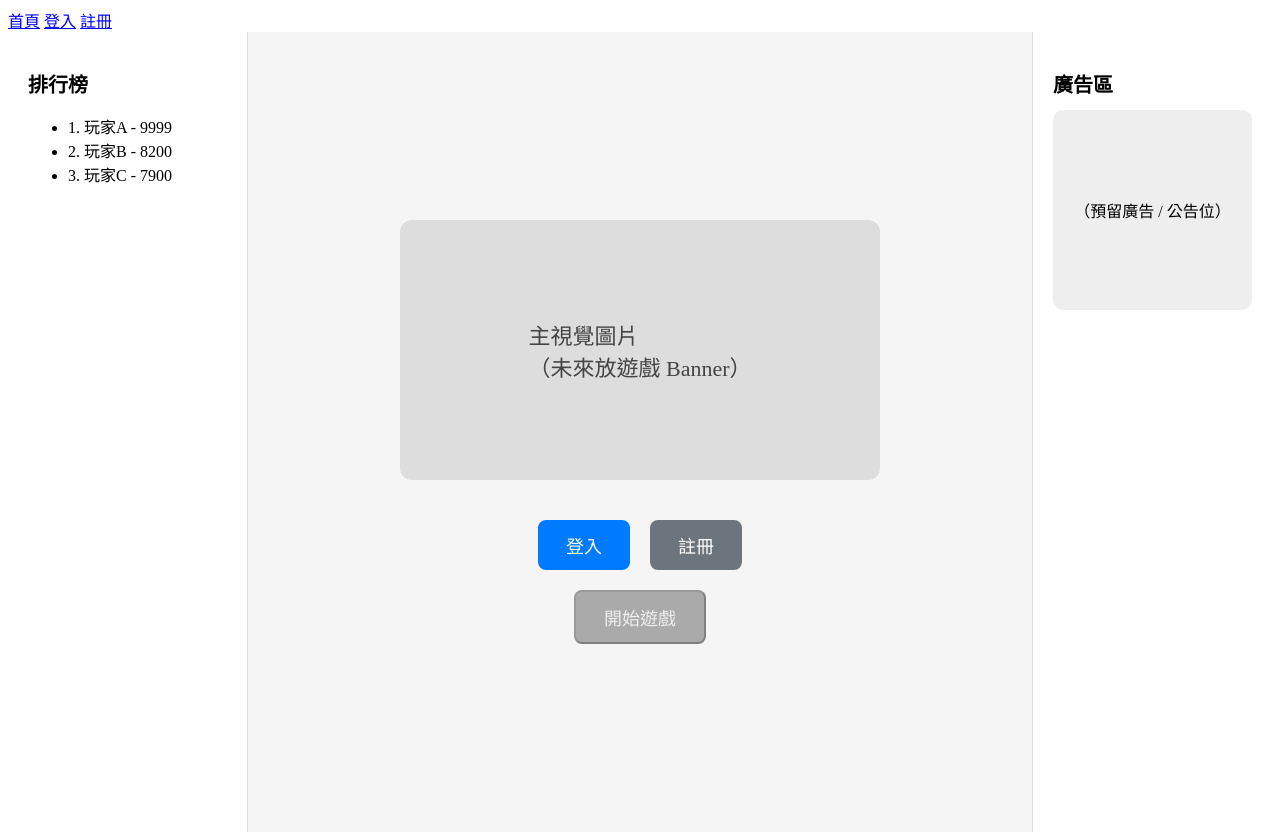
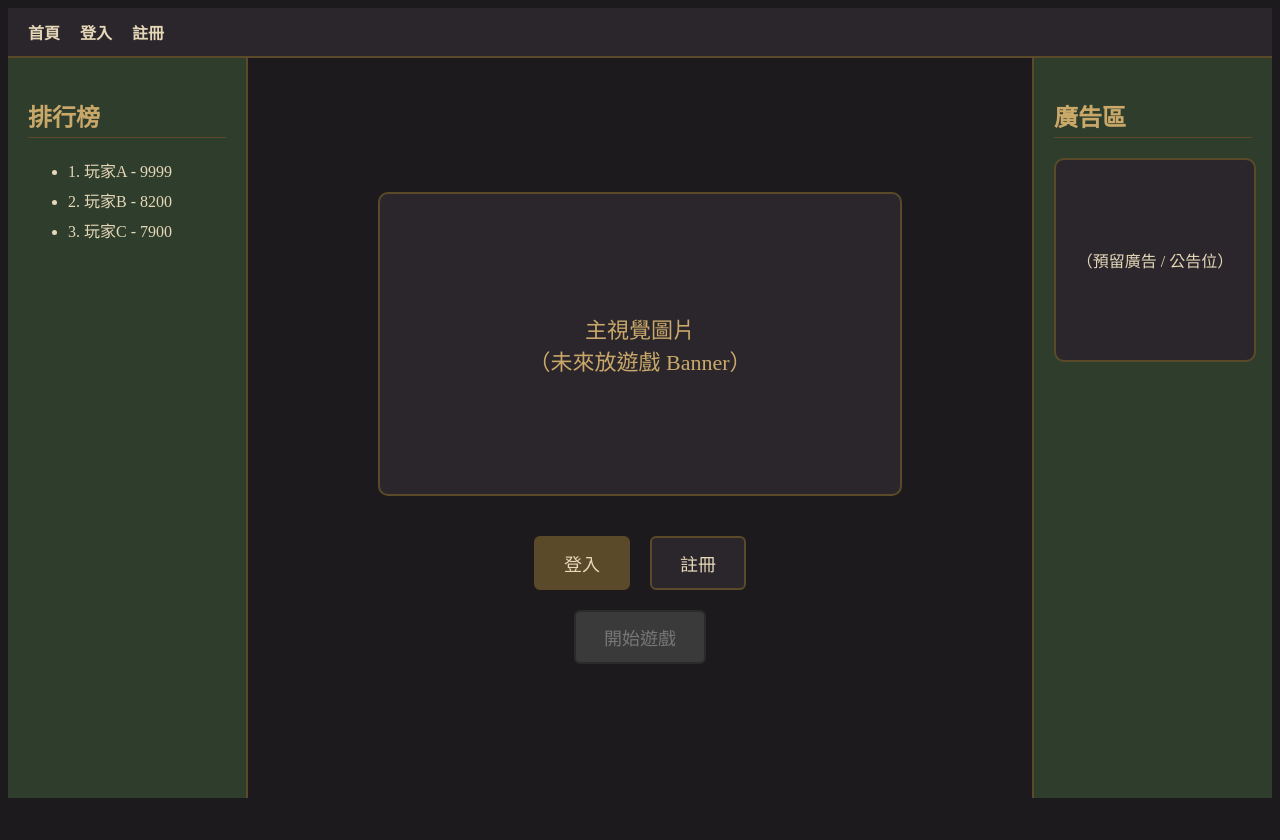
Before and after one commit to kurochan1901/WebGames_IReallyNeedTheCredit, a Flask app: page / in a window 1280 px wide. After the commit the page ends 798 px from the top, so only its background shows below. Run offline with Flask 3, Linux system fonts and the light colour scheme.

Commit message:
change color 2

```diff
--- a/static/app.css
+++ b/static/app.css
@@ -1,27 +1,58 @@
+/* 整體背景 */
+body {
+    background: #1C1A1D;
+    color: #E5D7B8;
+    font-family: "Cinzel", "Noto Sans TC", serif;
+}
+
+/* NAV 導覽列 */
+.nav {
+    background: #2A262B;
+    color: #E5D7B8;
+    padding: 12px 20px;
+    display: flex;
+    gap: 20px;
+    border-bottom: 2px solid #5A4A2A;
+}
+
+.nav a, .nav button {
+    color: #E5D7B8;
+    text-decoration: none;
+    font-weight: bold;
+}
+
+.nav a:hover, .nav button:hover {
+    color: #C9A86A;
+}
+
 /* 整體布局：左右側欄 + 中央主視覺 */
 .layout-container {
     display: grid;
     grid-template-columns: 240px 1fr 240px; /* 左 / 中 / 右 */
-    height: 100vh;
-    background: #f5f5f5;
+    height: calc(100vh - 60px);
 }
 
 /* 左右欄位 */
 .side-panel {
+    background: #2F3E2C;
     padding: 20px;
-    background: #ffffff;
-    border-right: 1px solid #ddd;
+    border-right: 2px solid #5A4A2A;
     overflow-y: auto;
 }
 
 .right-panel {
     border-right: none;
-    border-left: 1px solid #ddd;
+    border-left: 2px solid #5A4A2A;
 }
 
 .side-panel h2 {
-    font-size: 20px;
-    margin-bottom: 12px;
+    color: #C9A86A;
+    border-bottom: 1px solid #5A4A2A;
+    padding-bottom: 4px;
+}
+
+.side-panel li {
+    margin: 6px 0;
 }
 
 /* 中央主視覺區 */
@@ -34,17 +65,18 @@
 
 /* 主視覺圖片預留區 */
 .hero-image-placeholder {
-    width: 480px;
-    height: 260px;
-    background: #ddd;
-    border-radius: 12px;
-    margin-bottom: 40px;
-    color: #444;
+    width: 520px;
+    height: 300px;
+    background: #2A262B;
+    border: 2px solid #5A4A2A;
+    border-radius: 10px;
+    color: #C9A86A;
     font-size: 22px;
+    text-align: center;
     display: flex;
-    flex-direction: column;
     align-items: center;
     justify-content: center;
+    margin-bottom: 40px;
 }
 
 /* 按鈕區 */
@@ -63,40 +95,56 @@
 /* 按鈕樣式 */
 .btn {
     padding: 12px 28px;
-    border-radius: 8px;
+    border-radius: 6px;
+    border: 2px solid #5A4A2A;
+    background: #2A262B;
+    color: #E5D7B8;
+    cursor: pointer;
     text-decoration: none;
-    cursor: pointer;
     font-size: 18px;
+    transition: 0.25s;
     display: inline-block;
 }
 
 .btn-primary {
-    background: #007bff;
-    color: #fff;
+    background: #5A4A2A;
+    color: #E5D7B8;
+}
+.btn-primary:hover {
+    background: #C9A86A;
+    color: #1C1A1D;
 }
 
+/* 次按鈕 */
 .btn-secondary {
-    background: #6c757d;
-    color: #fff;
+    background: #2A262B;
 }
 
+.btn-secondary:hover {
+    border-color: #C9A86A;
+    color: #C9A86A;
+}
+
+/* 禁用 */
 .btn-disabled {
-    background: #aaa;
-    color: #eee;
-    cursor: not-allowed;
+    background: #3A3A3A;
+    border-color: #2A2A2A;
+    color: #777;
 }
 
 /* 歡迎訊息 */
 .welcome {
     font-size: 20px;
     margin-bottom: 20px;
+    color: #C9A86A;
 }
 
 /* 廣告區預留 */
 .ad-box {
     width: 100%;
     height: 200px;
-    background: #eee;
+    background: #2A262B;
+    border: 2px solid #5A4A2A;
     border-radius: 10px;
     display: flex;
     align-items: center;
```
